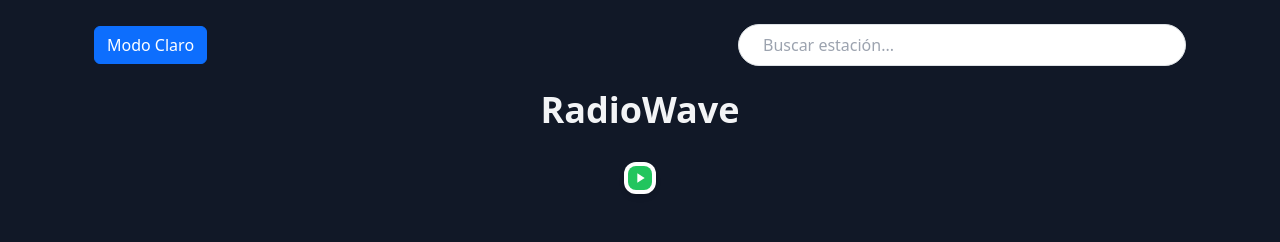
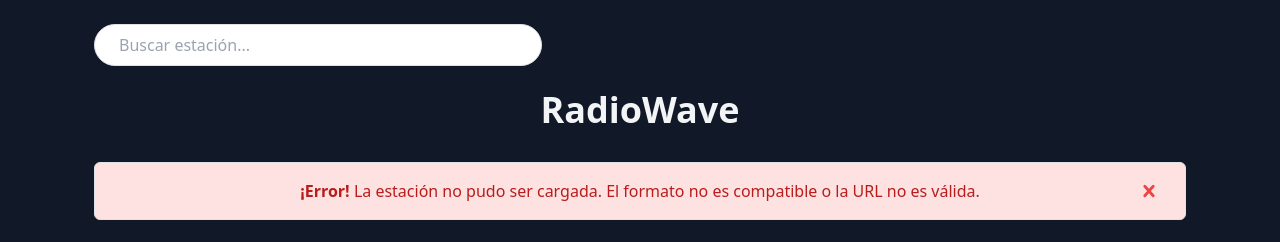
Before and after one commit to MauricioBarrientos/radiowave, a React (Create React App) app: page / in a window 1280 px wide. Shown: the top 242 px of the page. Built offline with nearby package versions, Linux system fonts and the light colour scheme.

Commit message:
feat: Improve audio error handling, implement autoplay, and remove light mode

```diff
--- a/src/App.js
+++ b/src/App.js
@@ -1,4 +1,4 @@
-import React, { useState, useEffect, useMemo, useCallback } from 'react'
+import React, { useState, useEffect, useMemo, useCallback, useRef } from 'react'
 import stationsData from './mock/stations'
 import RadioStationCard from './components/RadioStationCard'
 import PlayerControls from './components/PlayerControls'
@@ -6,83 +6,101 @@ import PlayerControls from './components/PlayerControls'
 const App = () => {
   const [currentStation, setCurrentStation] = useState(null)
   const [isPlaying, setIsPlaying] = useState(false)
-  const [audio] = useState(new Audio())
-  const [isDarkMode, setIsDarkMode] = useState(true)
+  const audioRef = useRef(null)
+  const isDarkMode = true
   const [search, setSearch] = useState('')
+  const [errorMessage, setErrorMessage] = useState(null)
 
   useEffect(() => {
     const handleError = (e) => {
       console.error('Audio error:', e)
+      let message = 'Ocurrió un error desconocido con el audio.'
       if (e.target.error) {
         switch (e.target.error.code) {
           case e.target.error.MEDIA_ERR_ABORTED:
-            console.error('You aborted the audio playback.')
+            message = 'La reproducción de audio fue abortada.'
             break
           case e.target.error.MEDIA_ERR_NETWORK:
-            console.error('A network error caused the audio download to fail.')
+            message = 'Un error de red impidió la descarga del audio.'
             break
           case e.target.error.MEDIA_ERR_DECODE:
-            console.error(
-              'The audio playback was aborted due to a corruption problem or because the media used features the browser did not support.'
-            )
+            message =
+              'El audio no pudo ser decodificado. El formato podría no ser compatible.'
             break
           case e.target.error.MEDIA_ERR_SRC_NOT_SUPPORTED:
-            console.error(
-              'The audio could not be loaded, either because the server or network failed or because the format is not supported.'
-            )
+            message =
+              'La estación no pudo ser cargada. El formato no es compatible o la URL no es válida.'
             break
           default:
-            console.error('An unknown audio error occurred.')
+            message = 'Ocurrió un error inesperado con el audio.'
             break
         }
       }
+      setErrorMessage(message)
+      setIsPlaying(false) // Stop playing on error
     }
 
-    audio.addEventListener('error', handleError)
+    if (!audioRef.current) {
+      audioRef.current = new Audio()
+    }
+
+    audioRef.current.addEventListener('error', handleError)
 
     return () => {
-      audio.removeEventListener('error', handleError)
-      audio.pause()
-      audio.src = ''
+      if (audioRef.current) {
+        audioRef.current.removeEventListener('error', handleError)
+        audioRef.current.pause()
+        audioRef.current.src = ''
+      }
     }
-  }, [audio])
+  }, [audioRef])
 
   useEffect(() => {
     document.body.className = isDarkMode ? 'dark-mode' : ''
   }, [isDarkMode])
 
+  // Autoplay Rinse FM on component mount
+  useEffect(() => {
+    const rinseFmStation = stationsData.find(
+      (station) => station.name === 'Rinse FM'
+    )
+    if (rinseFmStation) {
+      handlePlayStation(rinseFmStation)
+    }
+  }, []) // Empty dependency array ensures this runs only once on mount
+
   const handlePlayStation = useCallback(
     (station) => {
+      setErrorMessage(null) // Clear any previous error
       if (currentStation?.id === station.id) {
         if (isPlaying) {
-          audio.pause()
+          audioRef.current.pause()
         } else {
-          audio.play()
+          audioRef.current.play()
         }
         setIsPlaying(!isPlaying)
       } else {
-        audio.pause()
-        audio.src = station.url
-        audio.play()
+        if (!audioRef.current) {
+          audioRef.current = new Audio()
+        }
+        audioRef.current.pause()
+        audioRef.current.src = station.url
+        audioRef.current.play()
         setCurrentStation(station)
         setIsPlaying(true)
       }
     },
-    [audio, currentStation, isPlaying]
+    [audioRef, currentStation, isPlaying]
   )
 
   const handlePlayPause = useCallback(() => {
     if (isPlaying) {
-      audio.pause()
+      audioRef.current.pause()
     } else if (currentStation) {
-      audio.play()
+      audioRef.current.play()
     }
     setIsPlaying(!isPlaying)
-  }, [audio, currentStation, isPlaying])
-
-  const toggleDarkMode = useCallback(() => {
-    setIsDarkMode((prevMode) => !prevMode)
-  }, [])
+  }, [audioRef, currentStation, isPlaying])
 
   const filteredStations = useMemo(() => {
     const lowercasedSearch = search.toLowerCase()
@@ -97,9 +115,6 @@ const App = () => {
     <div className={`app ${isDarkMode ? 'dark-mode' : 'bg-gray-50'}`}>
       <div className="container mx-auto p-4 md:p-8">
         <header className="flex flex-col md:flex-row items-center justify-between w-full mb-4 gap-4">
-          <button onClick={toggleDarkMode} className="btn btn-primary">
-            {isDarkMode ? 'Modo Claro' : 'Modo Oscuro'}
-          </button>
           <div className="relative w-full max-w-md">
             <input
               type="text"
@@ -131,6 +146,28 @@ const App = () => {
 
         <main className="text-center">
           <h1 className="text-4xl font-bold mb-8">RadioWave</h1>
+
+          {errorMessage && (
+            <div
+              className="bg-red-100 border border-red-400 text-red-700 px-4 py-3 rounded relative mb-4"
+              role="alert"
+            >
+              <strong className="font-bold">¡Error!</strong>
+              <span className="block sm:inline"> {errorMessage}</span>
+              <span className="absolute top-0 bottom-0 right-0 px-4 py-3">
+                <svg
+                  onClick={() => setErrorMessage(null)}
+                  className="fill-current h-6 w-6 text-red-500"
+                  role="button"
+                  xmlns="http://www.w3.org/2000/svg"
+                  viewBox="0 0 20 20"
+                >
+                  <title>Close</title>
+                  <path d="M14.348 14.849a1.2 1.2 0 0 1-1.697 0L10 11.819l-2.651 3.029a1.2 1.2 0 1 1-1.697-1.697l2.758-3.15-2.759-3.152a1.2 1.2 0 1 1 1.697-1.697L10 8.183l2.651-3.031a1.2 1.2 0 1 1 1.697 1.697l-2.758 3.152 2.758 3.15a1.2 1.2 0 0 1 0 1.698z" />
+                </svg>
+              </span>
+            </div>
+          )}
 
           <div className="mb-8">
             <PlayerControls
```
Also changed, not shown: 10 other files (tests, documents, lock files or other folders).
